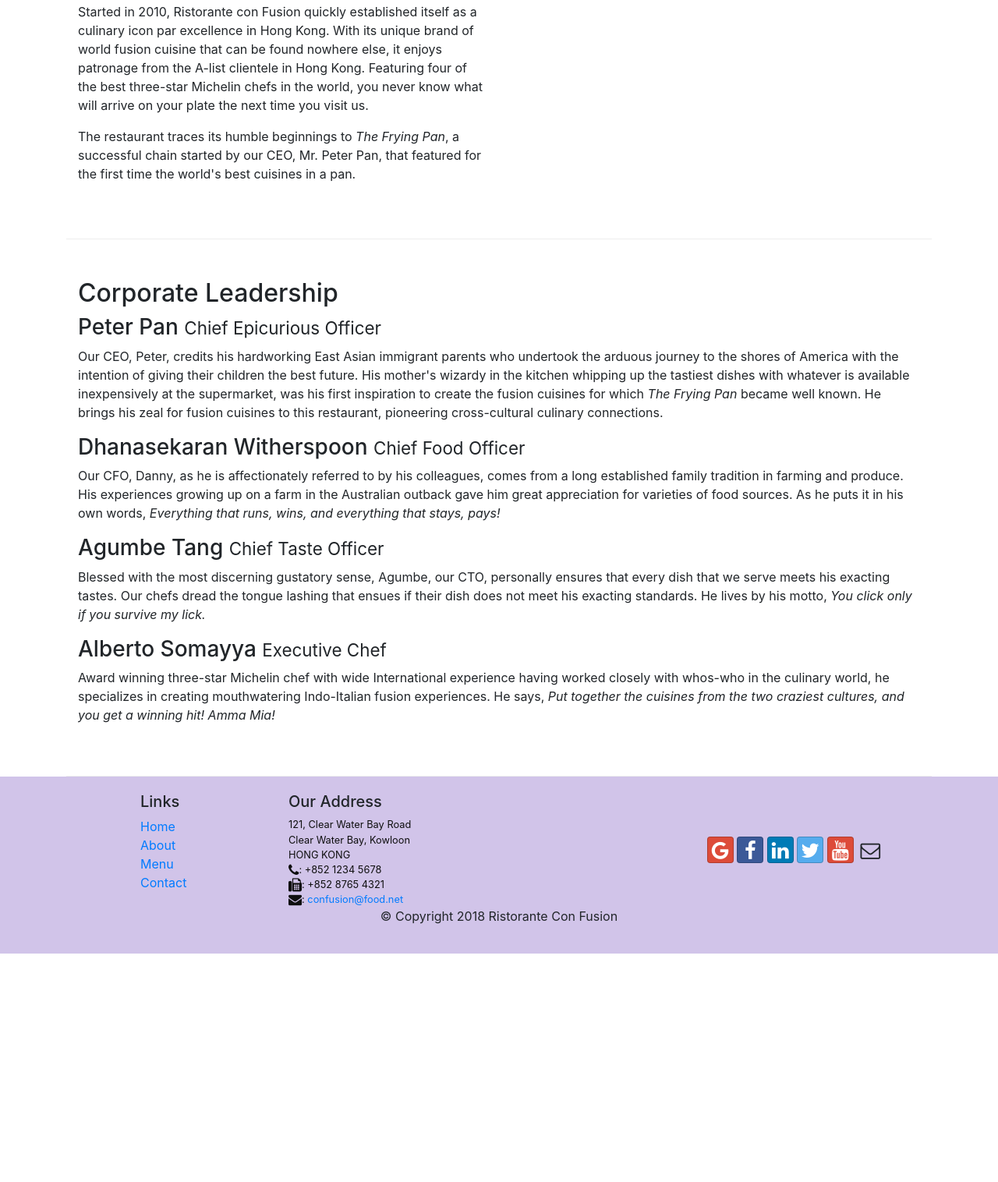
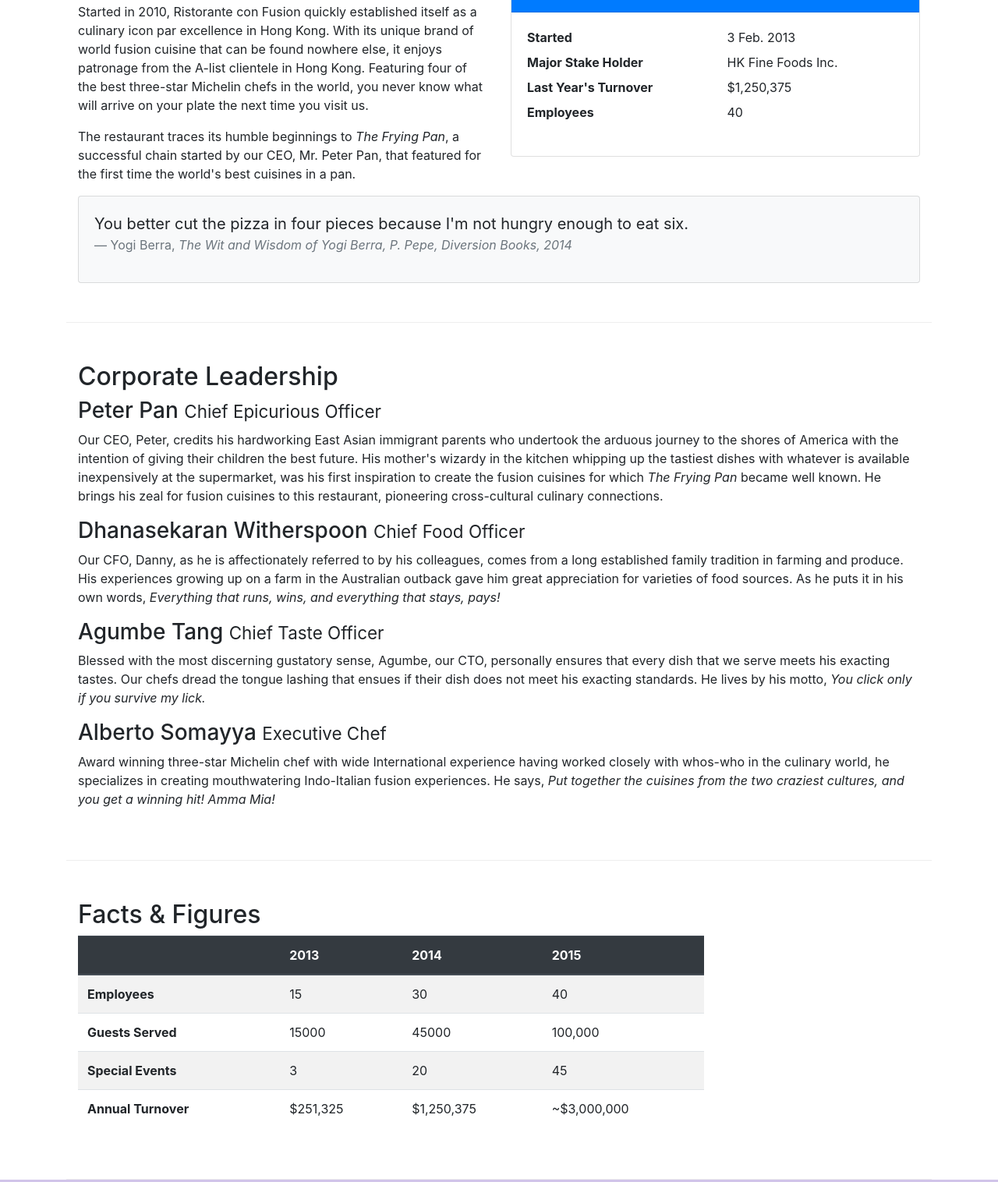
Before and after one commit to yashbansal6/conFusion, a website: page aboutus.html in a window 1280 px wide. Shown: the part 558-2074 px from the top of the page at 78% size. Before the commit the page ends 1781 px from the top, so only its background shows below. Drawn offline with nearby package versions, Linux system fonts and the light colour scheme.

Commit message:
tables and cards

```diff
--- a/aboutus.html
+++ b/aboutus.html
@@ -65,6 +65,34 @@
                 <p>Started in 2010, Ristorante con Fusion quickly established itself as a culinary icon par excellence in Hong Kong. With its unique brand of world fusion cuisine that can be found nowhere else, it enjoys patronage from the A-list clientele in Hong Kong.  Featuring four of the best three-star Michelin chefs in the world, you never know what will arrive on your plate the next time you visit us.</p>
                 <p>The restaurant traces its humble beginnings to <em>The Frying Pan</em>, a successful chain started by our CEO, Mr. Peter Pan, that featured for the first time the world's best cuisines in a pan.</p>
             </div>
+            <div class="col-sm">
+                <div class="card">
+                    <h3 class="card-header bg-primary text-white">Facts at a Glance</h3>
+                    <div class="card-body">
+                        <dl class="row">
+                            <dt class="col-6">Started</dt>
+                            <dd class="col-6">3 Feb. 2013</dd>
+                            <dt class="col-6">Major Stake Holder</dt>
+                            <dd class="col-6">HK Fine Foods Inc.</dd>
+                            <dt class="col-6">Last Year's Turnover</dt>
+                            <dd class="col-6">$1,250,375</dd>
+                            <dt class="col-6">Employees</dt>
+                            <dd class="col-6">40</dd>
+                        </dl>
+                    </div>
+                </div>
+            </div>
+            <div class="col-12">
+                <div class="card card-body bg-light">
+                    <blockquote class="blockquote">
+                        <p class="mb-0">You better cut the pizza in four pieces because I'm not hungry enough to eat six.</p>
+                        <footer class="blockquote-footer">Yogi Berra,
+                            <cite title="Source Title">The Wit and Wisdom of Yogi Berra,
+                            P. Pepe, Diversion Books, 2014</cite>
+                        </footer>
+                    </blockquote>
+                </div>
+            </div>
         </div>
 
 
@@ -84,8 +112,52 @@
                 <h3>Alberto Somayya <small>Executive Chef</small></h3>
                 <p class="d-none d-sm-block">Award winning three-star Michelin chef with wide International experience having worked closely with whos-who in the culinary world, he specializes in creating mouthwatering Indo-Italian fusion experiences. He says, <em>Put together the cuisines from the two craziest cultures, and you get a winning hit! Amma Mia!</em></p>
             </div>
-       </div>
-
+        </div>
+        <div class="row row-content">
+            <div class="col-12 col-sm-9">
+                <h2>Facts &amp; Figures</h2>
+                <div class="table-responsive">
+                    <table class="table table-striped">
+                        <thead class="thead-dark">
+                            <tr>
+                                <th>&nbsp;</th>
+                                <th>2013</th>
+                                <th>2014</th>
+                                <th>2015</th>
+                            </tr>
+                        </thead>
+                        <tbody>
+                            <tr>
+                                <th>Employees</th>
+                                <td>15</td>
+                                <td>30</td>
+                                <td>40</td>
+                            </tr>
+                            <tr>
+                                <th>Guests Served</th>
+                                <td>15000</td>
+                                <td>45000</td>
+                                <td>100,000</td>
+                            </tr>
+                            <tr>
+                                <th>Special Events</th>
+                                <td>3</td>
+                                <td>20</td>
+                                <td>45</td>
+                            </tr>
+                            <tr>
+                                <th>Annual Turnover</th>
+                                <td>$251,325</td>
+                                <td>$1,250,375</td>
+                                <td>~$3,000,000</td>
+                            </tr>
+                        </tbody>
+                    </table>
+                </div>
+            </div>
+            <div class="col-12 col-sm-3">
+            </div>
+        </div>
     </div>
 
     <footer class="footer">
```
